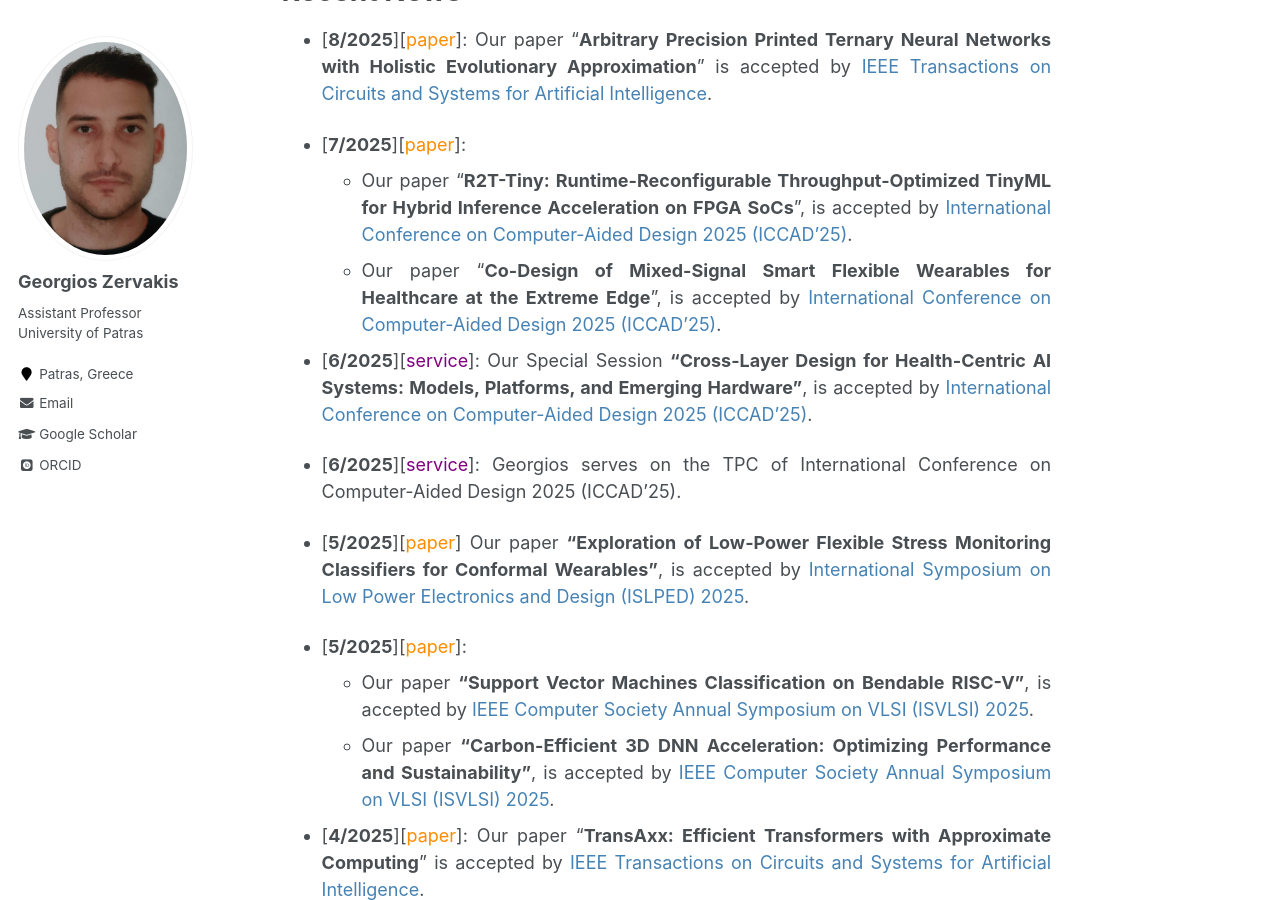
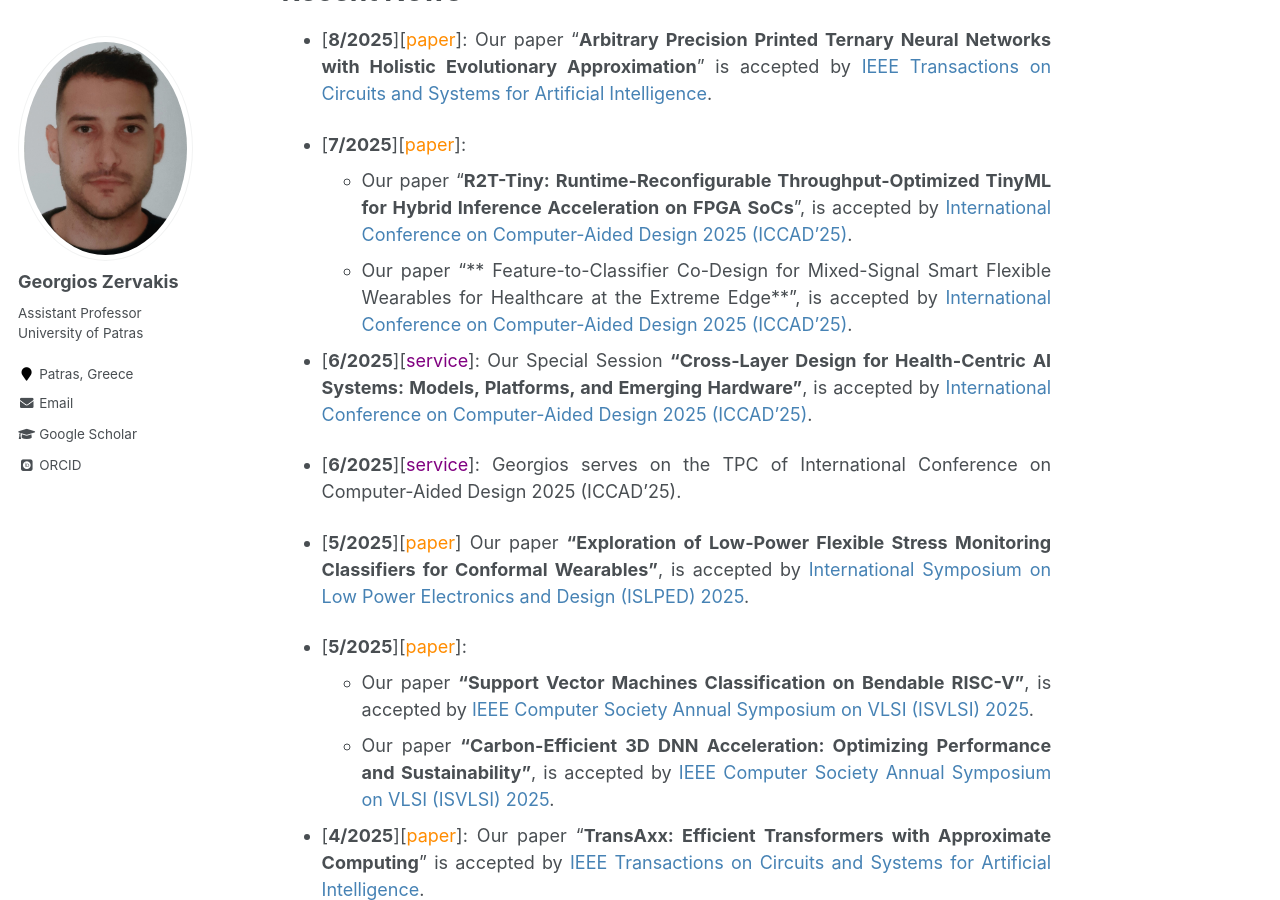
Before and after one commit to giozerv/giozerv.github.io, a Jekyll site: the page built from _pages/about.md, in a window 1280 px wide and 900 px high, scrolled down 722 px. Built offline with Jekyll 4.4.1, drawn with Linux system fonts in a browser that asks for light colours; some web fonts are replaced.

Commit message:
Update about.md

```diff
--- a/_pages/about.md
+++ b/_pages/about.md
@@ -26,7 +26,7 @@ Recent News
 
 * [**7/2025**][<span style="color:darkorange">paper</span>]:
   * Our paper "**R2T-Tiny: Runtime-Reconfigurable Throughput-Optimized TinyML for Hybrid Inference Acceleration on FPGA SoCs**", is accepted by <span style="color:SteelBlue">International Conference on Computer-Aided Design 2025 (ICCAD'25)</span>.
-  * Our paper "**Co-Design of Mixed-Signal Smart Flexible Wearables for Healthcare at the Extreme Edge**", is accepted by <span style="color:SteelBlue">International Conference on Computer-Aided Design 2025 (ICCAD'25)</span>.
+  * Our paper "** Feature-to-Classifier Co-Design for Mixed-Signal Smart Flexible Wearables for Healthcare at the Extreme Edge**", is accepted by <span style="color:SteelBlue">International Conference on Computer-Aided Design 2025 (ICCAD'25)</span>.
 
 * [**6/2025**][<span style="color:purple">service</span>]: Our Special Session **"Cross-Layer Design for Health-Centric AI Systems: Models, Platforms, and Emerging Hardware"**, is accepted by <span style="color:SteelBlue">International Conference on Computer-Aided Design 2025 (ICCAD'25)</span>.
 
```
